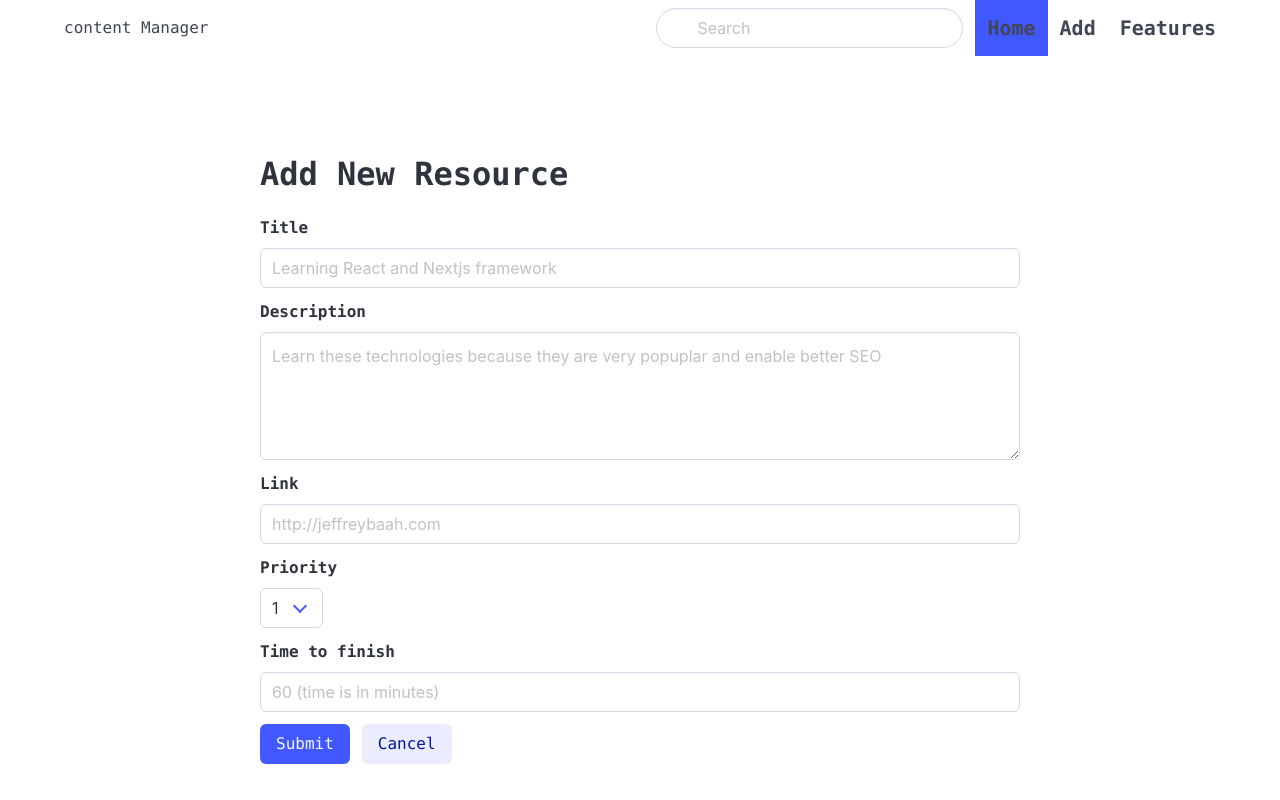
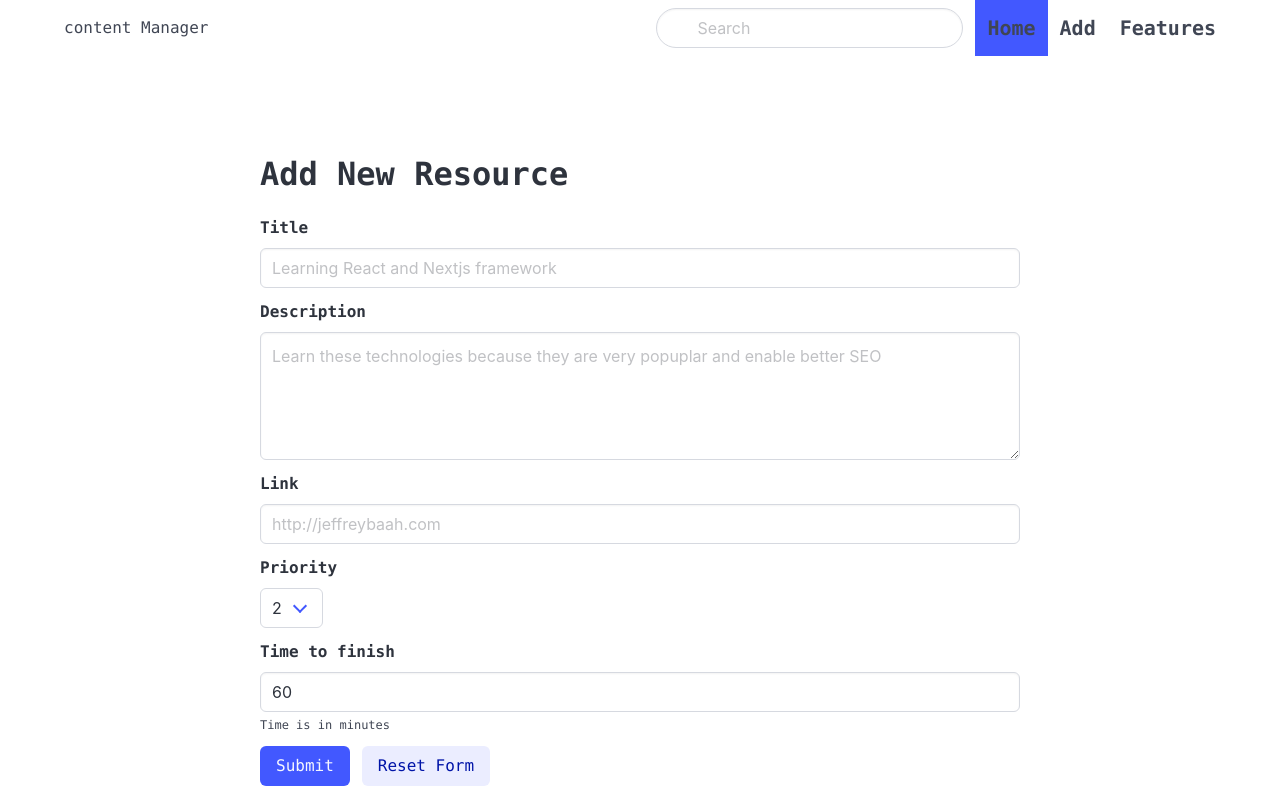
Before and after one commit to kofikorang12/ALX-Final_Portfolio_Project, a Next.js app: page /resources/new in a window 1280 px wide. Built offline with nearby package versions, Linux system fonts and the light colour scheme.

Commit message:
add controlled elements to the forms

```diff
--- a/pages/resources/new.js
+++ b/pages/resources/new.js
@@ -1,6 +1,28 @@
 import Layout from "components/Layout";
+import { useState } from "react";
+
+const DEFAULT_DATA = {
+  title: "",
+  description: "",
+  link: "",
+  priority: "2",
+  timeToFinish: 60,
+};
 
 const ResourceCreate = () => {
+  const [form, setForm] = useState(DEFAULT_DATA);
+
+  const submitForm = () => {
+    alert(JSON.stringify(form));
+  };
+
+  const resetForm = () => setForm(DEFAULT_DATA);
+
+  const handleChange = (e) => {
+    const { name, value } = e.target;
+    setForm({ ...form, [name]: value });
+  };
+
   return (
     <Layout>
       <div className="container">
@@ -13,7 +35,10 @@ const ResourceCreate = () => {
                   <label className="label">Title</label>
                   <div className="control">
                     <input
+                      value={form.title}
+                      onChange={handleChange}
                       className="input"
+                      name="title"
                       type="text"
                       placeholder="Learning React and Nextjs framework"
                     />
@@ -24,6 +49,9 @@ const ResourceCreate = () => {
                   <label className="label">Description</label>
                   <div className="control">
                     <textarea
+                      onChange={handleChange}
+                      value={form.description}
+                      name="description"
                       className="textarea"
                       placeholder="Learn these technologies because they are very popuplar and enable better SEO"
                     ></textarea>
@@ -34,6 +62,9 @@ const ResourceCreate = () => {
                   <label className="label">Link</label>
                   <div className="control">
                     <input
+                      onChange={handleChange}
+                      value={form.link}
+                      name="link"
                       className="input"
                       type="text"
                       placeholder="http://jeffreybaah.com"
@@ -45,7 +76,11 @@ const ResourceCreate = () => {
                   <label className="label">Priority</label>
                   <div className="control">
                     <div className="select">
-                      <select>
+                      <select
+                        value={form.priority}
+                        onChange={handleChange}
+                        name="priority"
+                      >
                         <option>1</option>
                         <option>2</option>
                         <option>3</option>
@@ -58,19 +93,35 @@ const ResourceCreate = () => {
                   <label className="label">Time to finish</label>
                   <div className="control">
                     <input
+                      onChange={handleChange}
+                      name="timeToFinish"
+                      value={form.timeToFinish}
                       className="input"
                       type="Number"
-                      placeholder="60 (time is in minutes)"
+                      placeholder="60 "
                     />
                   </div>
+                  <p className="help">Time is in minutes</p>
                 </div>
 
                 <div className="field is-grouped">
                   <div className="control">
-                    <button className="button is-link">Submit</button>
+                    <button
+                      type="button"
+                      onClick={submitForm}
+                      className="button is-link"
+                    >
+                      Submit
+                    </button>
                   </div>
                   <div className="control">
-                    <button className="button is-link is-light">Cancel</button>
+                    <button
+                      onClick={resetForm}
+                      type="button"
+                      className="button is-link is-light"
+                    >
+                      Reset Form
+                    </button>
                   </div>
                 </div>
               </form>
```
